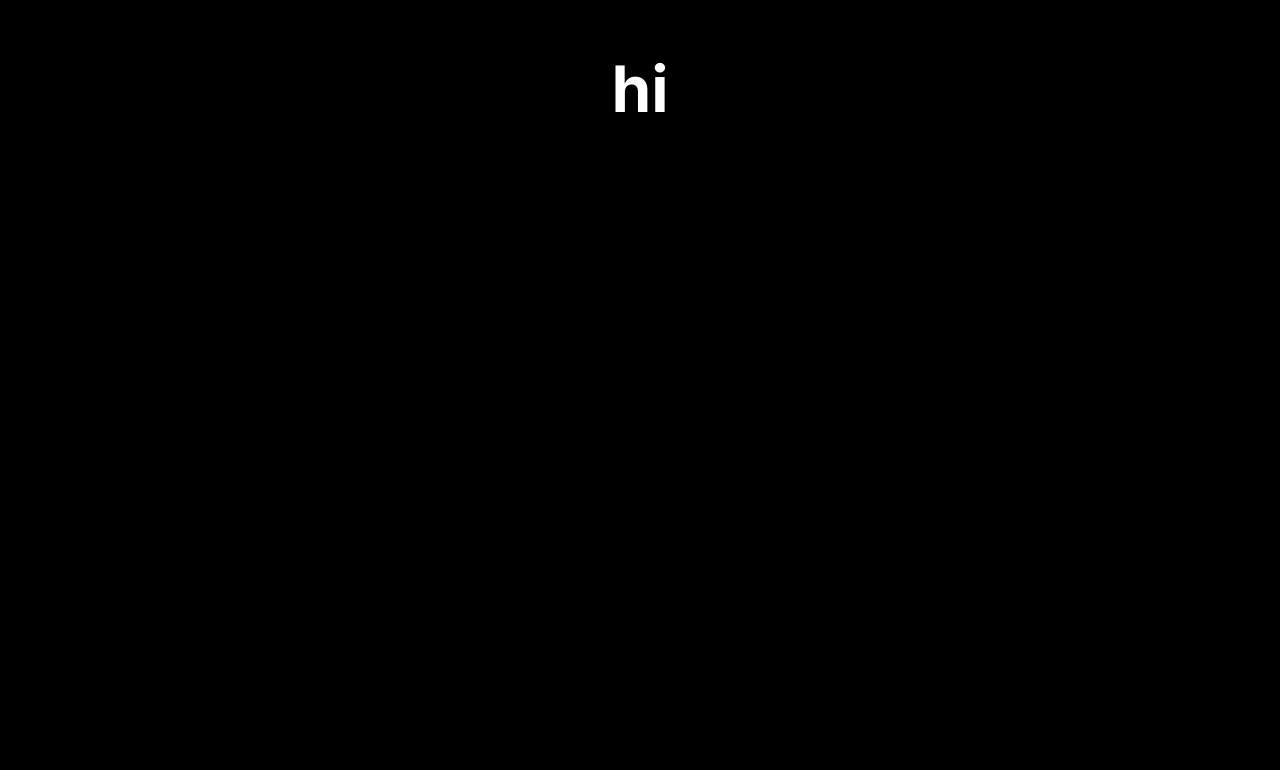
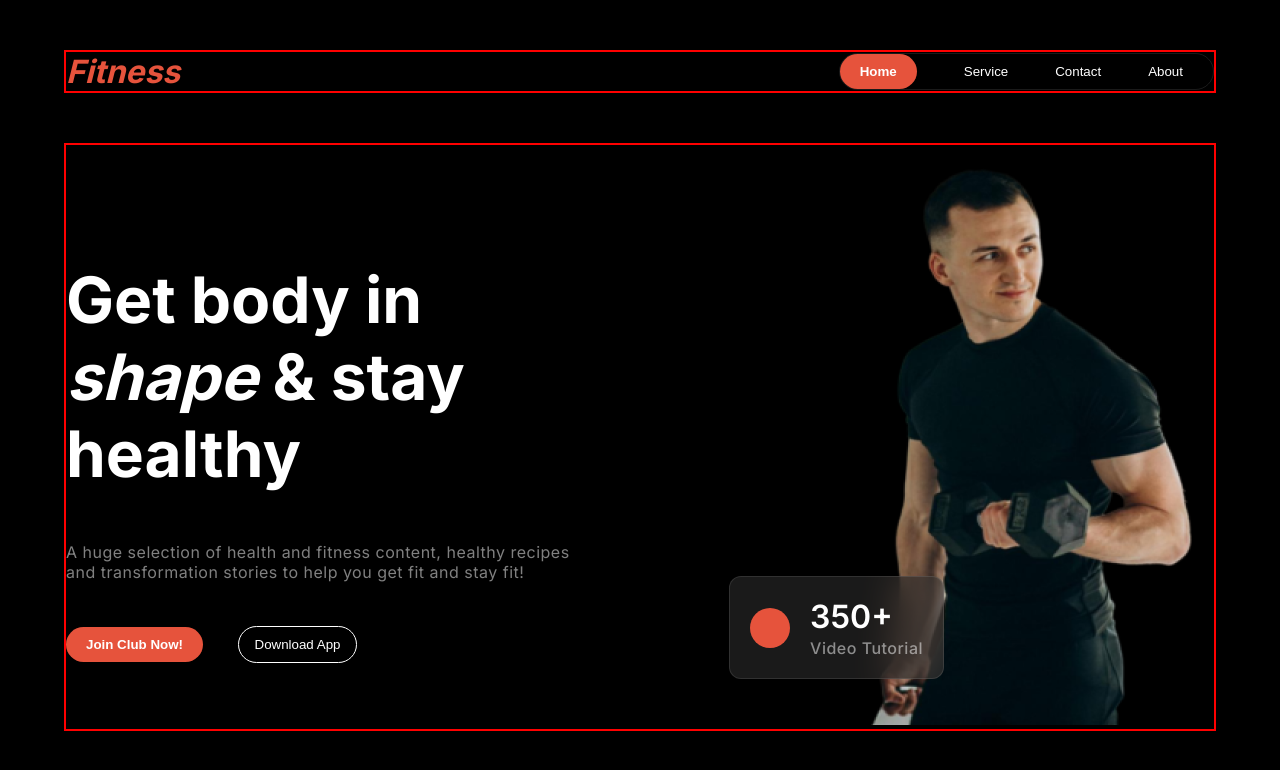
Before and after one commit to Anonda25/assignment-2, a plain HTML site: page index.html in a window 1280 px wide. Drawn offline with Linux system fonts and the light colour scheme.

Commit message:
this is banner section done

```diff
--- a/css/style.css
+++ b/css/style.css
@@ -5,10 +5,122 @@ body {
     background: rgb(0, 0, 0);
     ;
 }
+
+* {
+    margin: 0;
+    box-sizing: border-box;
+    padding: 0;
+}
+
 /* command style */
+.container {
+    width: 90%;
+    margin: 50px auto;
+    border: 2px solid red;
+}
+
+.btn-primary {
+    background: rgb(230, 83, 60);
+    color: white;
+    font-weight: 600;
+    border: none;
+    padding: 10px 20px;
+    border-radius: 46px;
+}
+
+button {
+    color: #fff;
+    background: #000;
+    border: none;
+    margin-right: 30px;
+}
+
+.btn-style {
+    color: #fff;
+    background: #000;
+    padding: 10px 16px;
+    border-radius: 46px;
+    margin-right: 30px;
+    border: 1px solid #fff;
+}
+
 h1 {
     color: white;
     font-size: 4rem;
-    text-align: center;
     margin: 50px 0;
 }
+
+p {
+    color: rgba(255, 255, 255, 0.5);
+    font-size: 1rem;
+    letter-spacing: 0.5px;
+    text-align: left;
+}
+
+/* navbar */
+.navbar {
+    display: flex;
+    justify-content: space-between;
+    align-items: center;
+    /* background: #000; */
+}
+
+.list-style {
+    display: flex;
+    align-items: center;
+    border: 1px solid rgba(255, 255, 255, 0.1);
+    border-radius: 39px;
+    justify-content: space-around;
+    color: white;
+    gap: 17px;
+}
+
+.span {
+    font-size: 2rem;
+    color: rgb(230, 83, 60);
+    font-weight: 700;
+}
+
+/* banner */
+.banner {
+    display: flex;
+    justify-content: space-between;
+    align-items: center;
+    position: relative;
+}
+.banner-btn{
+    margin-top:44px;
+}
+
+.banner-video{
+    padding:20px;
+border: 1px solid rgba(255, 255, 255, 0.1);
+border-radius: 12px;
+backdrop-filter: blur(20px);
+background: rgba(48, 48, 48, 0.54);
+position: absolute;
+bottom: 50px;
+right: 270px;
+display: flex;
+gap: 20px;
+align-items: center;
+}
+.banner-video h1{
+    margin-top: 0px;
+    font-size: 2rem;
+    font-weight: 600;
+    margin-bottom: 0px;
+
+}
+.banner-video p{
+    margin-top: 2px;
+    font-size: 1rem;
+    font-weight: 500;
+
+}
+.boll{
+    background: rgb(230, 83, 60);
+    width: 40px;
+    height: 40px;
+    border-radius: 50%;
+}
--- a/index.html
+++ b/index.html
@@ -7,6 +7,44 @@
     <link rel="stylesheet" href="css/style.css">
 </head>
 <body>
-    <h1>hi</h1>
+    <header class="">
+        <nav class="navbar container " >
+            <i><span class="span">Fitness</span></i>
+            <ul class="list-style">
+          <button class="btn-primary">Home</button>
+          <button>Service</button>
+          <button>Contact</button>
+          <button>About</button>
+            </ul>
+        </nav>
+        <div class="banner container">
+            <div class="banner-text">
+                <h1>Get body in  <br><span class="font-family"><i>shape</i></span> & stay <br> healthy</h1>
+                <p>A huge selection of health and fitness content, healthy recipes <br> and transformation stories to help you get fit and stay fit!</p>
+                <div class="banner-btn">
+                    <button class="btn-primary">Join Club Now!</button>
+                <button class="btn-style">Download App</button>
+                </div>
+            </div>
+            <div class="banner-img">
+                <img src="./images/banner.png" alt="">
+                <div class="banner-video">
+                   <div class="boll"></div>
+                   <div>
+                    <h1>350+</h1>
+                    <p>Video Tutorial</p>
+                </div>
+                </div>
+            </div>
+
+        </div>
+    </header>
 </body>
 </html>
+
+
+
+
+<li></li>
+<li></li>
+<li></li>
```
Also changed, not shown: images/banner.png (renamed from images/Images 2.png).
